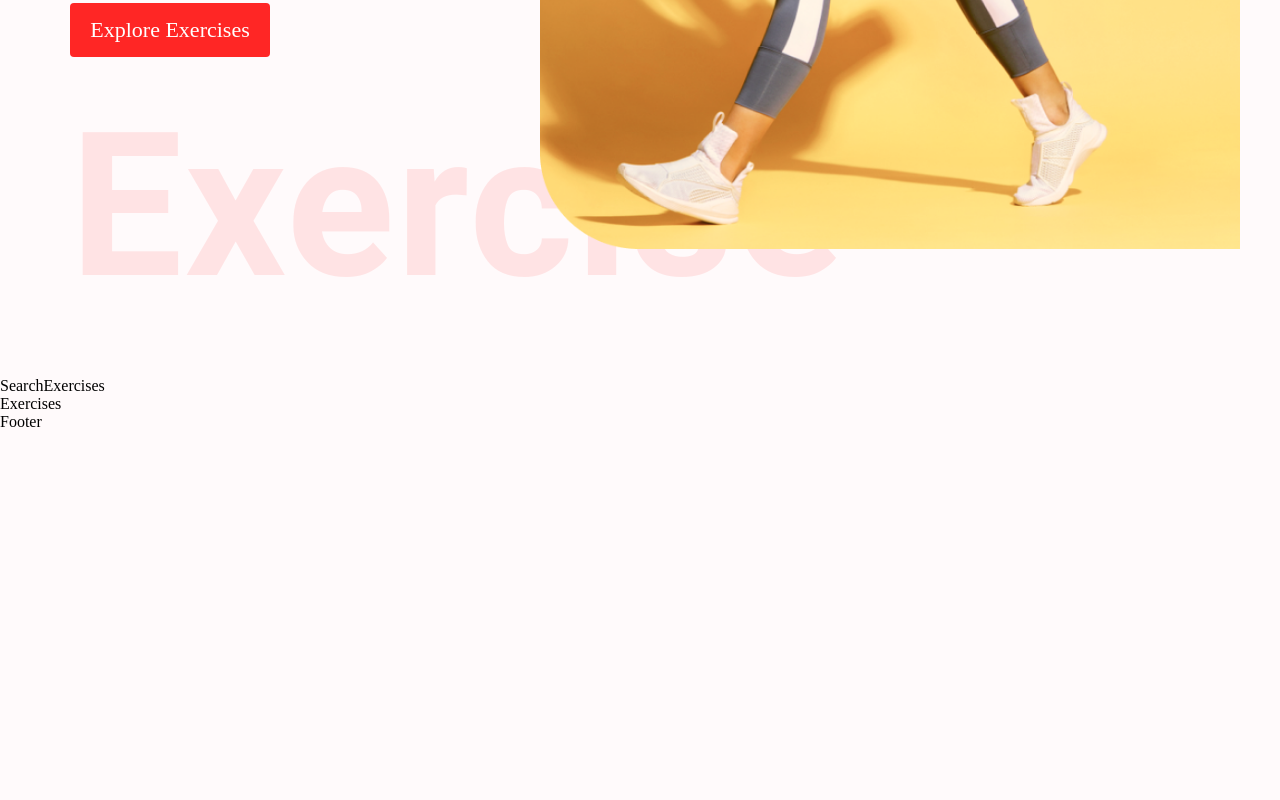
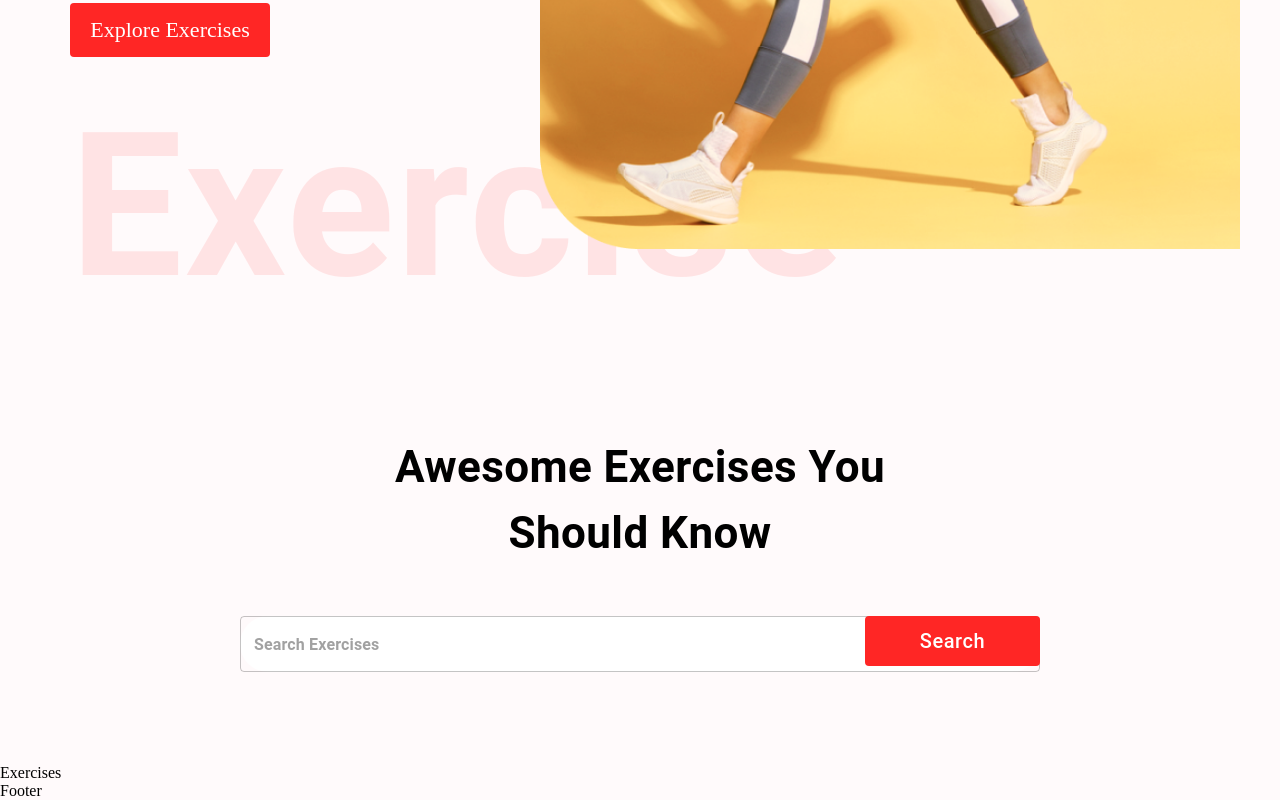
Before and after one commit to bchaindeveloper/home_gym, a React (Create React App) app: page / in a window 1280 px wide. Shown: the part 617-1417 px from the top of the page. Before the commit the page ends 1048 px from the top, so only its background shows below. Built offline with nearby package versions, Linux system fonts and the light colour scheme.

Commit message:
SearchExercises

```diff
--- a/src/components/SearchExercises.js
+++ b/src/components/SearchExercises.js
@@ -1,8 +1,48 @@
-import React from 'react'
+import React, {useEffect, UseState } from 'react';
+import { Box, Button, Stack, TextField, Typography } from '@mui/material';
 
 const SearchExercises = () => {
   return (
-    <div>SearchExercises</div>
+    <Stack alignItems='center' mt='37px'
+        justifyContent='center' p='20px'>
+        <Typography fontWeight={700} sx={{ fontSize: { lg: '44px',
+        xs: '30px' }}} mb='50px' textAlign='center'>
+            Awesome Exercises You <br /> Should Know
+        </Typography>
+        <Box position='relative' mb='72px'>
+             <TextField
+             sx={{
+                input: {
+                    fontWeight: '700',
+                    border: 'none',
+                    borderRadius: '4px'},
+                width: {
+                    lg: '800px',
+                    xs: '350px'},
+                    backgroundColor: '#fff',
+                    borderRadius: '40px'
+                }}
+                height='76px'
+                value=''
+                onChange={(e) => {}}
+                placeholder='Search Exercises'
+                type='text'
+                />
+                <Button className="search-btn"
+                sx={{
+                    bgcolor: '#FF2625',
+                    color: '#fff',
+                    textTransform: 'none',
+                    width: { lg: '175px', sx: '80px'},
+                    fontSize: { lg: '20px', xs: '14px'},
+                    height: '50px',
+                    position: 'absolute',
+                    right: '0'
+                }}>
+                    Search
+                </Button>
+        </Box>
+    </Stack>
   )
 }
 
```
